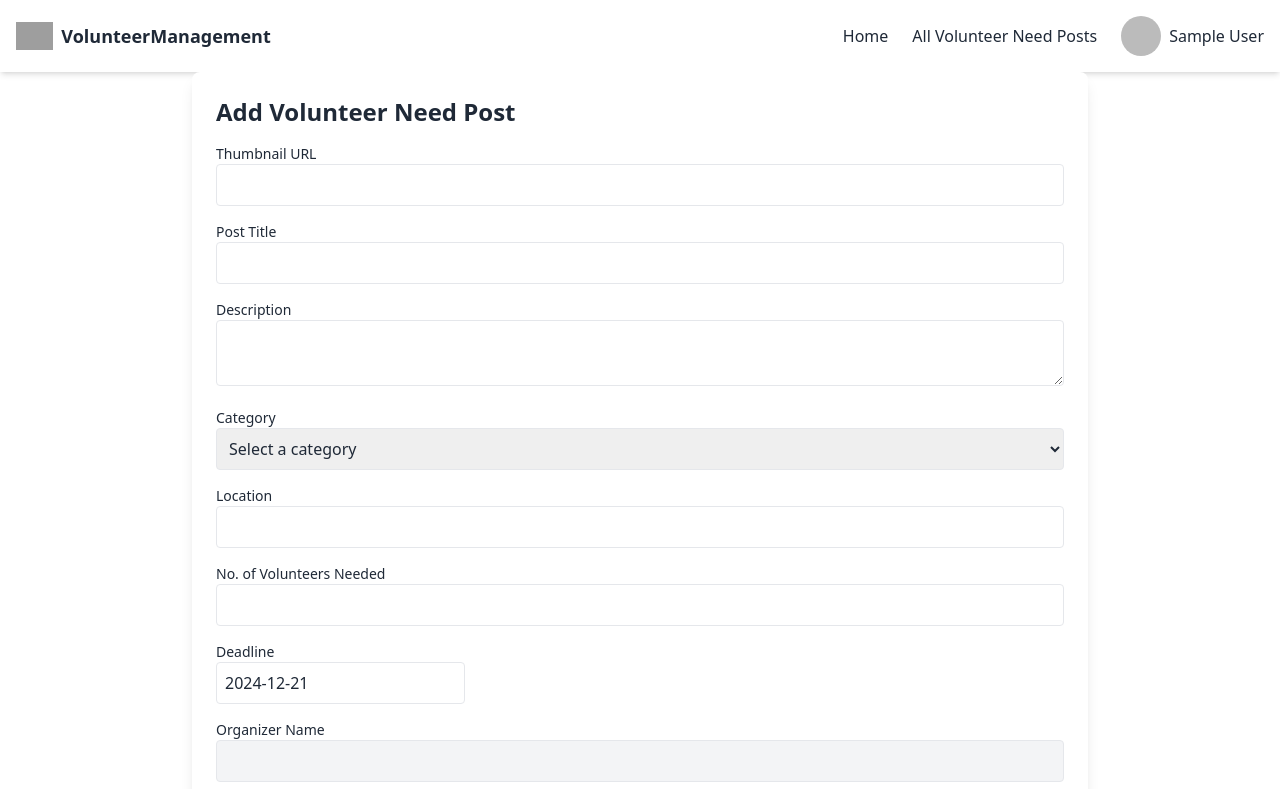
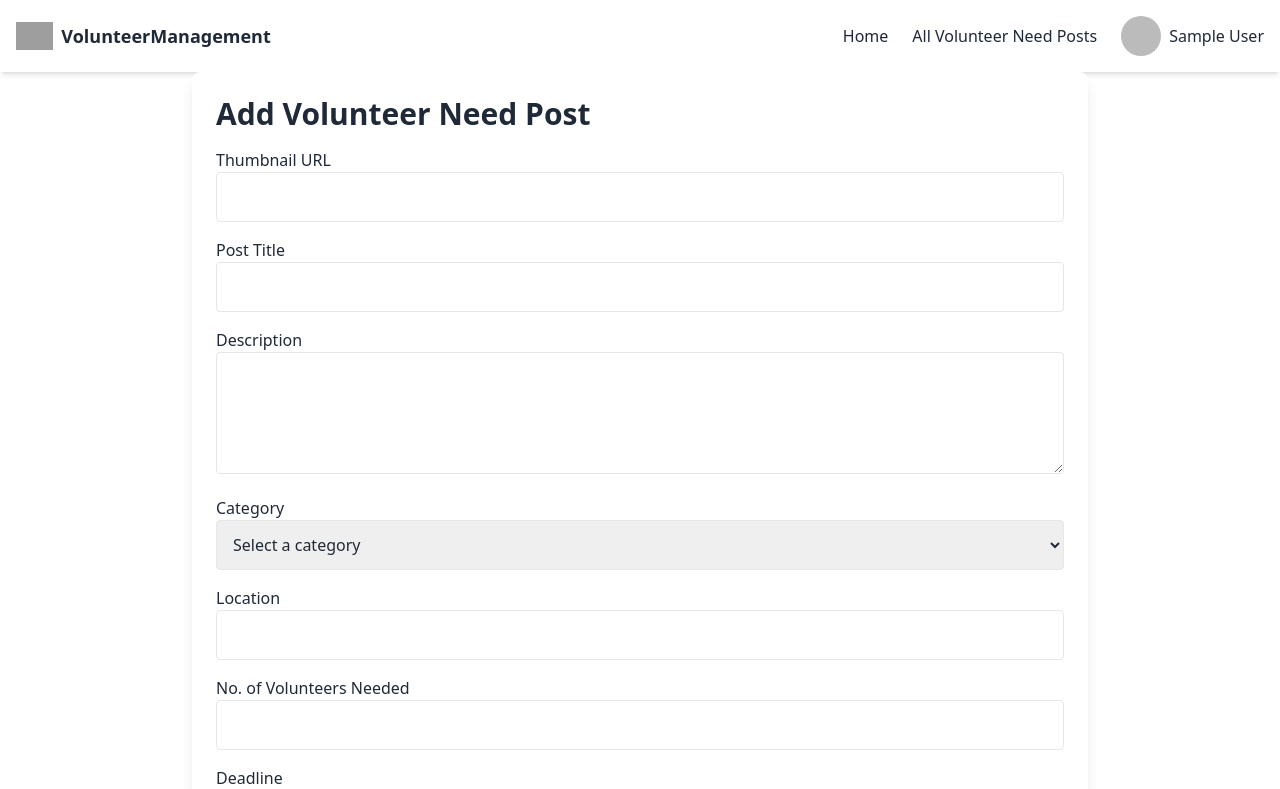
Before and after one commit to SHARIFA-AKHTER/ass-ten-volunteer-management-client, a React (Vite) app: page /add-post in a window 1280 px wide. Shown: the top 789 px of the page. Built offline with nearby package versions, Linux system fonts and the light colour scheme; no server answers; sample sign-in values are in the browser's storage; grey boxes are pictures that could not be loaded.

Commit message:
create an add volunteer post

```diff
--- a/src/Pages/AddVolunteerPost.jsx
+++ b/src/Pages/AddVolunteerPost.jsx
@@ -65,48 +65,55 @@ const AddVolunteerPost = () => {
   };
 
   return (
-    <div className="max-w-4xl mx-auto p-6 bg-white shadow-lg rounded-lg">
-      <h2 className="text-2xl font-bold mb-4">Add Volunteer Need Post</h2>
+    <div className="max-w-4xl mx-auto p-4 sm:p-6 bg-white shadow-lg rounded-lg">
+  <h2 className="text-xl sm:text-2xl lg:text-3xl font-bold mb-4 text-center sm:text-left">
+    Add Volunteer Need Post
+  </h2>
   <form onSubmit={handleSubmit}>
+    {/* Thumbnail URL */}
     <div className="mb-4">
-          <label className="block text-sm font-medium">Thumbnail URL</label>
+      <label className="block text-sm lg:text-base font-medium">Thumbnail URL</label>
       <input
         type="text"
         name="thumbnail"
         value={formData.thumbnail}
         onChange={handleChange}
-            className="w-full p-2 border rounded"
+        className="w-full p-2 sm:p-3 border rounded focus:outline-none focus:ring focus:ring-blue-300"
         required
       />
     </div>
+    {/* Post Title */}
     <div className="mb-4">
-          <label className="block text-sm font-medium">Post Title</label>
+      <label className="block text-sm lg:text-base font-medium">Post Title</label>
       <input
         type="text"
         name="title"
         value={formData.title}
         onChange={handleChange}
-            className="w-full p-2 border rounded"
+        className="w-full p-2 sm:p-3 border rounded focus:outline-none focus:ring focus:ring-blue-300"
         required
       />
     </div>
+    {/* Description */}
     <div className="mb-4">
-          <label className="block text-sm font-medium">Description</label>
+      <label className="block text-sm lg:text-base font-medium">Description</label>
       <textarea
         name="description"
         value={formData.description}
         onChange={handleChange}
-            className="w-full p-2 border rounded"
+        className="w-full p-2 sm:p-3 border rounded focus:outline-none focus:ring focus:ring-blue-300"
+        rows="4"
         required
       ></textarea>
     </div>
+    {/* Category */}
     <div className="mb-4">
-          <label className="block text-sm font-medium">Category</label>
+      <label className="block text-sm lg:text-base font-medium">Category</label>
       <select
         name="category"
         value={formData.category}
         onChange={handleChange}
-            className="w-full p-2 border rounded"
+        className="w-full p-2 sm:p-3 border rounded focus:outline-none focus:ring focus:ring-blue-300"
         required
       >
         <option value="">Select a category</option>
@@ -116,59 +123,65 @@ const AddVolunteerPost = () => {
         <option value="Animal Welfare">Animal Welfare</option>
       </select>
     </div>
+    {/* Location */}
     <div className="mb-4">
-          <label className="block text-sm font-medium">Location</label>
+      <label className="block text-sm lg:text-base font-medium">Location</label>
       <input
         type="text"
         name="location"
         value={formData.location}
         onChange={handleChange}
-            className="w-full p-2 border rounded"
+        className="w-full p-2 sm:p-3 border rounded focus:outline-none focus:ring focus:ring-blue-300"
         required
       />
     </div>
+    {/* No. of Volunteers Needed */}
     <div className="mb-4">
-          <label className="block text-sm font-medium">No. of Volunteers Needed</label>
+      <label className="block text-sm lg:text-base font-medium">No. of Volunteers Needed</label>
       <input
         type="number"
         name="volunteersNeeded"
         value={formData.volunteersNeeded}
         onChange={handleChange}
-            className="w-full p-2 border rounded"
+        className="w-full p-2 sm:p-3 border rounded focus:outline-none focus:ring focus:ring-blue-300"
         required
       />
     </div>
+    {/* Deadline */}
     <div className="mb-4">
-          <label className="block text-sm font-medium">Deadline</label>
+      <label className="block text-sm lg:text-base font-medium">Deadline</label>
       <DatePicker
         selected={formData.deadline}
         onChange={handleDateChange}
         dateFormat="yyyy-MM-dd"
-            className="w-full p-2 border rounded"
+        className="w-full p-2 sm:p-3 border rounded focus:outline-none focus:ring focus:ring-blue-300"
         required
       />
     </div>
+    {/* Organizer Name */}
     <div className="mb-4">
-          <label className="block text-sm font-medium">Organizer Name</label>
+      <label className="block text-sm lg:text-base font-medium">Organizer Name</label>
       <input
         type="text"
         value={user.name}
         readOnly
-            className="w-full p-2 border rounded bg-gray-100"
+        className="w-full p-2 sm:p-3 border rounded bg-gray-100"
       />
     </div>
+    {/* Organizer Email */}
     <div className="mb-4">
-          <label className="block text-sm font-medium">Organizer Email</label>
+      <label className="block text-sm lg:text-base font-medium">Organizer Email</label>
       <input
         type="email"
         value={user.email}
         readOnly
-            className="w-full p-2 border rounded bg-gray-100"
+        className="w-full p-2 sm:p-3 border rounded bg-gray-100"
       />
     </div>
+    {/* Submit Button */}
     <button
       type="submit"
-          className="w-full bg-blue-500 text-white py-2 rounded hover:bg-blue-600"
+      className="w-full bg-blue-500 text-white py-2 sm:py-3 rounded hover:bg-blue-600 focus:outline-none focus:ring focus:ring-blue-300"
     >
       Add Post
     </button>
--- a/src/Pages/BeAVolunteerModal.jsx
+++ b/src/Pages/BeAVolunteerModal.jsx
@@ -18,7 +18,7 @@ const BeVolunteerModal = ({ closeModal, post, user }) => {
     const suggestion = e.target.suggestion.value;
 
     const volunteerData = {
-      postId: post.id, // Ensure this comes from the post object
+      postId: post.id,
       volunteerName: user?.name || "Logged-in User Name", // Replace with actual user data
       volunteerEmail: user?.email || "Logged-in User Email", // Replace with actual user data
       suggestion,
--- a/src/Pages/Login/Login.jsx
+++ b/src/Pages/Login/Login.jsx
@@ -1,6 +1,6 @@
 import { useContext } from "react";
 import AuthContext from "../../context/AuthContext";
-import { toast } from "react-toastify";
+import Swal from "sweetalert2";
 import { Link, useLocation, useNavigate } from "react-router-dom";
 
 const Login = () => {
@@ -15,10 +15,24 @@ const Login = () => {
     try {
       const result = await signInWithGoogle();
       console.log("Google Login Successful:", result.user);
-      toast.success("Logged in with Google!");
+
+      // SweetAlert2 success notification
+      Swal.fire({
+        icon: "success",
+        title: "Logged in with Google!",
+        text: "You have successfully logged in.",
+        timer: 2000,
+        showConfirmButton: false,
+      });
+
       navigate(from, { replace: true });
     } catch (error) {
-      toast.error("Google login failed");
+      // SweetAlert2 error notification
+      Swal.fire({
+        icon: "error",
+        title: "Google login failed",
+        text: "Something went wrong. Please try again.",
+      });
       console.error(error);
     }
   };
@@ -33,19 +47,32 @@ const Login = () => {
     try {
       // User Login
       await signIn(email, password);
-      toast.success("Signin Successful");
+
+      // SweetAlert2 success notification
+      Swal.fire({
+        icon: "success",
+        title: "Signin Successful",
+        text: "You have successfully logged in.",
+        timer: 2000,
+        showConfirmButton: false,
+      });
+
       navigate(from, { replace: true });
     } catch (err) {
       console.log(err);
-      toast.error(err?.message);
+
+      // SweetAlert2 error notification
+      Swal.fire({
+        icon: "error",
+        title: "Login Failed",
+        text: err?.message || "Something went wrong. Please try again.",
+      });
     }
   };
 
   return (
     <div className="hero bg-base-200 min-h-screen flex items-center justify-center">
       <div className="hero-content flex-col lg:flex-row lg:gap-10 w-full max-w-4xl">
-
-
         {/* Login Card */}
         <div className="card bg-base-100 w-full max-w-sm shrink-0 shadow-2xl">
           <h1 className="text-center mt-6 text-3xl font-bold text-primary">
--- a/src/Pages/Register/Register.jsx
+++ b/src/Pages/Register/Register.jsx
@@ -3,6 +3,8 @@ import AuthContext from "../../context/AuthContext";
 import { toast } from "react-toastify";
 import "react-toastify/dist/ReactToastify.css";
 import { Link } from "react-router-dom";
+import Swal from "sweetalert2";
+import { updateProfile } from "firebase/auth";
 
 const Register = () => {
   const { createUser } = useContext(AuthContext);
@@ -15,7 +17,7 @@ const Register = () => {
     const name = form.name.value;
     const email = form.email.value;
     const photoURL =
-      form.photoURL.value || "https://i.ibb.co.com/1dr4h4P/logo-volumnteer.png";
+      form.photoURL.value ;
     const password = form.password.value;
 
     // Password Validation
@@ -38,22 +40,34 @@ const Register = () => {
           displayName: name,
           photoURL: photoURL,
         });
-        toast.success("Registration successful! Welcome, " + name);
+        Swal.fire({
+          icon: "success",
+          title: "Registration Successful!",
+          text: `Welcome, ${name}!`,
+        });
         form.reset();
       } catch (updateError) {
-        toast.warn("User registered, but profile update failed.");
+        Swal.fire({
+          icon: "warning",
+          title: "Profile Update Failed",
+          text: "User registered, but profile update failed.",
+        });
       }
 
-      setError(""); // Clear error on success
+      setError("");
     } catch (registerError) {
       setError(registerError.message);
-      toast.error("Failed to register. Please try again.");
+      Swal.fire({
+        icon: "error",
+        title: "Registration Failed",
+        text: registerError.message,
+      });
     }
   };
 
   return (
-    <div className="flex items-center justify-center min-h-screen bg-base-200 px-4">
-      <div className="w-full max-w-xl bg-base-100 shadow-lg rounded-lg">
+    <div className="flex items-center justify-center min-h-screen bg-base-200 px-4 sm:px-8 md:px-12">
+      <div className="w-full max-w-md sm:max-w-lg md:max-w-xl bg-base-100 shadow-lg rounded-lg">
         <h1 className="text-3xl lg:text-4xl font-bold text-center mt-6">
           Register Now!
         </h1>
--- a/src/shared/Navbar.jsx
+++ b/src/shared/Navbar.jsx
@@ -209,11 +209,7 @@ const Navbar = () => {
                     Manage My Posts
                   </Link>
                 </li>
-                <li>
-                  <Link to="/my-profile" onClick={() => setIsMenuOpen(false)}>
-                    My Profile
-                  </Link>
-                </li>
+
                 <li>
                   <button
                     onClick={() => {
```
Lines whose indentation alone changed are shown as unchanged.
